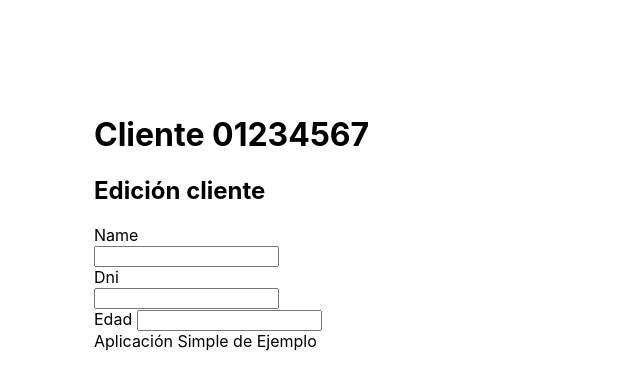
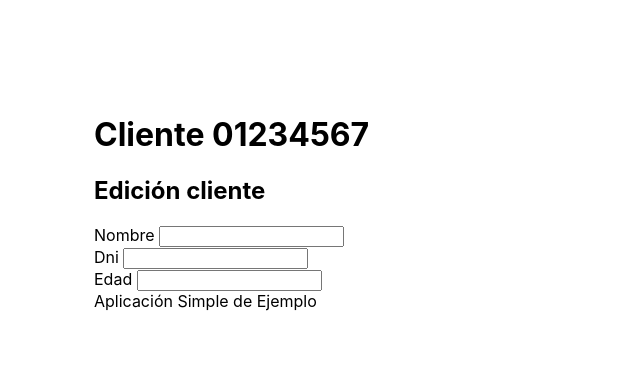
Before and after one commit to edusio/customers-app, a React (Create React App) app: page /customers/01234567/edit in a window 1280 px wide. Shown: the top 390 px of the page, without its empty margins (0-640 px from the left). Built offline with nearby package versions, Linux system fonts and the light colour scheme.

Commit message:
validate in fields

```diff
--- a/src/components/CustomerEdit.js
+++ b/src/components/CustomerEdit.js
@@ -7,40 +7,44 @@ const isRequired = value =>(
     !value && " Este campo es requerido"
 );
 
-const MyField = ({ input, meta}) => (
+const isNumber = value => (
+    isNaN(Number(value)) && 'El campo debe ser un número'
+);
+
+const MyField = ({ input, meta, type ="text", label, name}) => (
     <div>
-        <input {...input} type="text" />
+        <label htmlFor={name}>{label} </label>
+        <input {...input} type={type} />
         { meta.touched && meta.error && <span>{ meta.error }</span> }
     </div>
 );
 
-const CustomerEdit = ({name, dni, age}) => {
+const CustomerEdit = () => {
     return (
         <div>
             <h2>Edición cliente</h2>
             <form action="">
-                <div>
-                    <label htmlFor="name">Name </label>
                 <Field
                     name="name"
                     component= {MyField}
                     type="text"
                     validate={isRequired}
+                    label="Nombre"
                 />
-                </div>
-                <div>
-                    <label htmlFor="dni">Dni </label>
                 <Field
                     name="dni"
                     component= {MyField}
                     type="text"
                     validate={isRequired}
+                    label="Dni"
                 />
-                </div>
-                <div>
-                    <label htmlFor="age">Edad </label>
-                    <Field name="age" component="input" type="number"></Field>
-                </div>
+                <Field
+                    name="age"
+                    component={MyField}
+                    type="number"
+                    validate={[isNumber]}
+                    label="Edad"
+                />
             </form>
         </div>
     );
```
Lines whose indentation alone changed are shown as unchanged.
